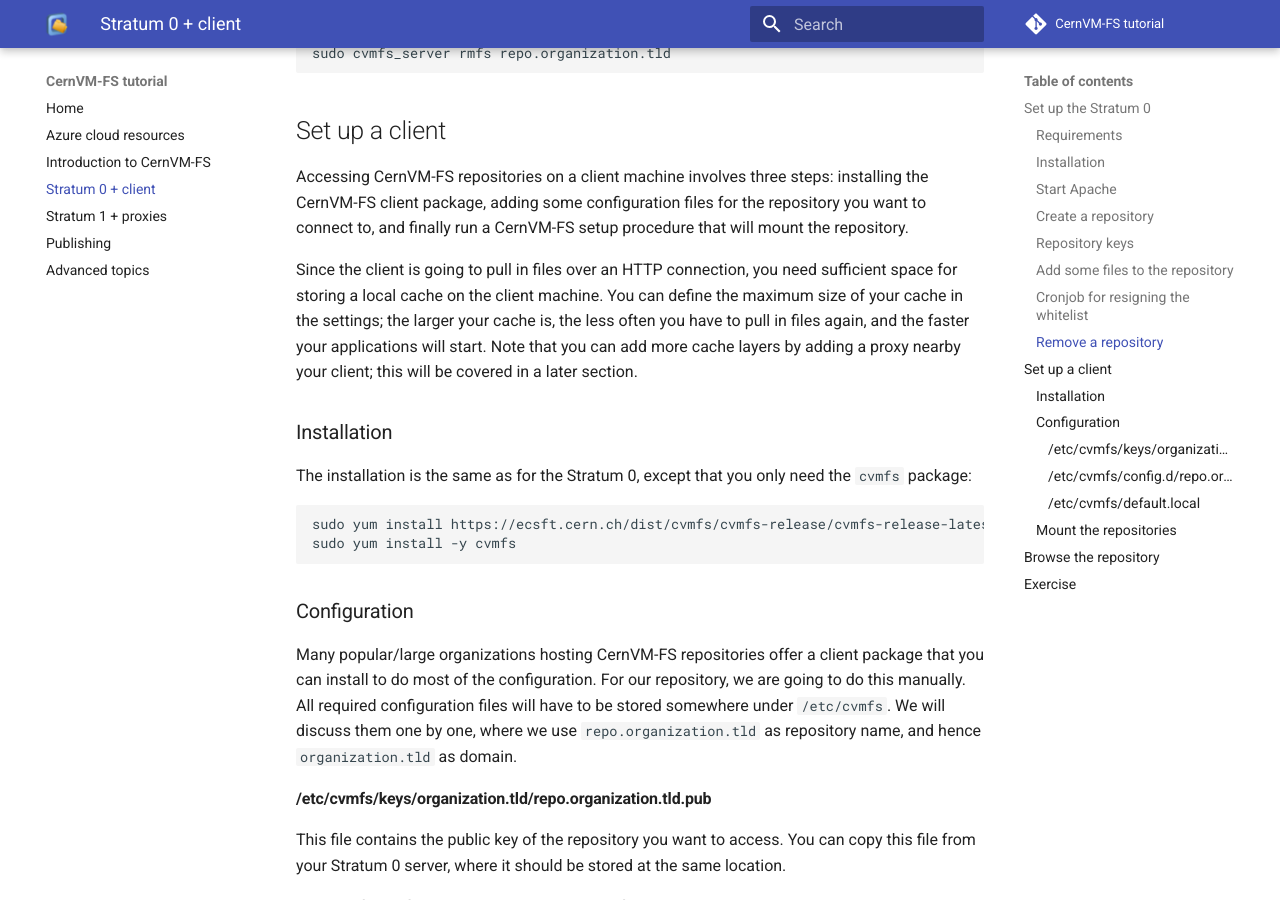
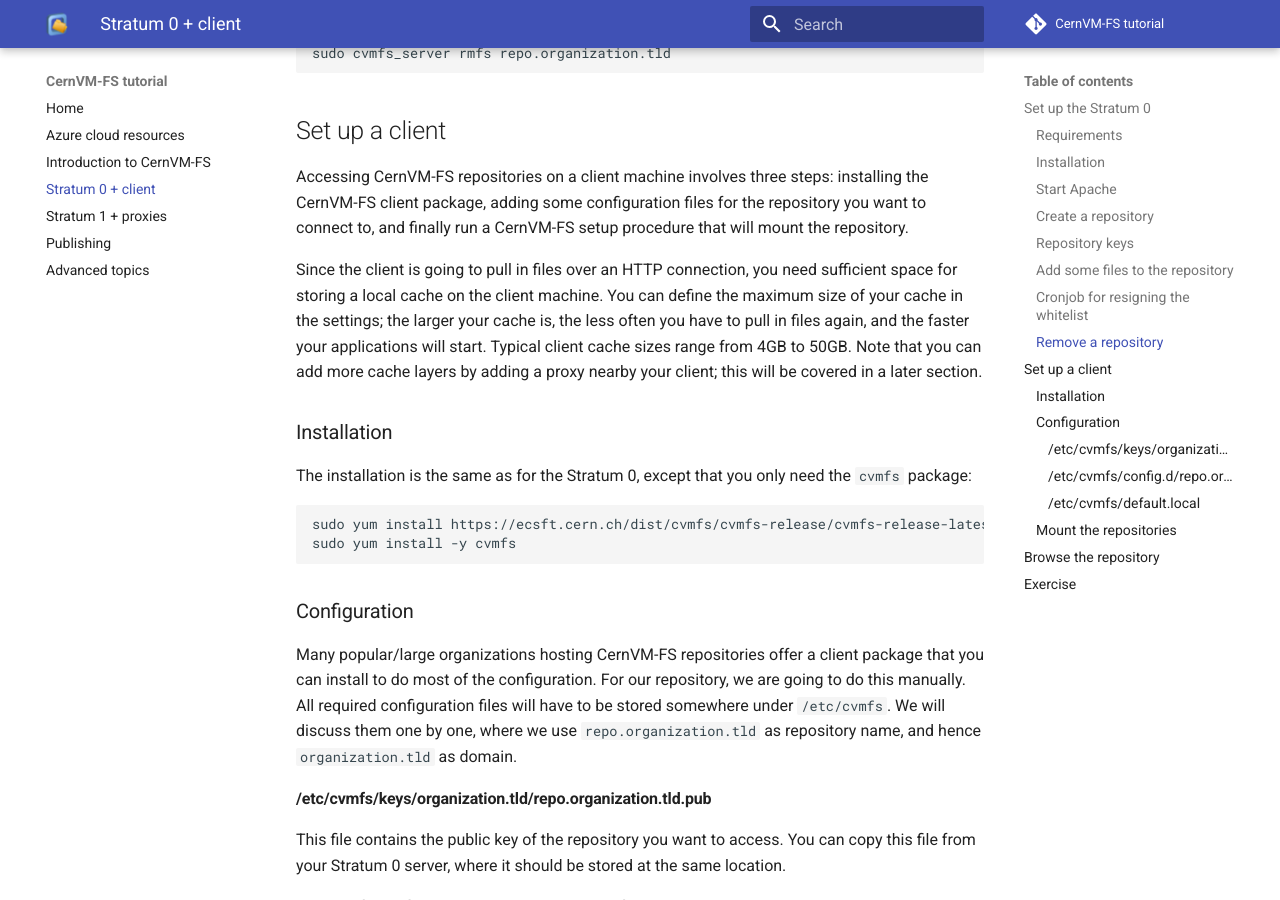
Before and after one commit to cvmfs-contrib/cvmfs-tutorial-2021, an MkDocs documentation site: the page built from docs/02_stratum0_client.md, in a window 1280 px wide and 900 px high, scrolled down 2957 px. Built offline with MkDocs 1.6.1 and Material for MkDocs 9.7.7, drawn with Linux system fonts in a browser that asks for light colours; comment, search, counter and statistics services are not loaded.

Commit message:
suggest typical cache sizes

```diff
--- a/docs/02_stratum0_client.md
+++ b/docs/02_stratum0_client.md
@@ -85,7 +85,9 @@
 ## Set up a client
 Accessing CernVM-FS repositories on a client machine involves three steps: installing the CernVM-FS client package, adding some configuration files for the repository you want to connect to, and finally run a CernVM-FS setup procedure that will mount the repository.
 
-Since the client is going to pull in files over an HTTP connection, you need sufficient space for storing a local cache on the client machine. You can define the maximum size of your cache in the settings; the larger your cache is, the less often you have to pull in files again, and the faster your applications will start. Note that you can add more cache layers by adding a proxy nearby your client; this will be covered in a later section.
+Since the client is going to pull in files over an HTTP connection, you need sufficient space for storing a local cache on the client machine. You can define the maximum size of your cache in the settings; the larger your cache is, the less often you have to pull in files again, and the faster your applications will start.
+Typical client cache sizes range from 4GB to 50GB.
+Note that you can add more cache layers by adding a proxy nearby your client; this will be covered in a later section.
 
 ### Installation
 The installation is the same as for the Stratum 0, except that you only need the `cvmfs` package:
```
